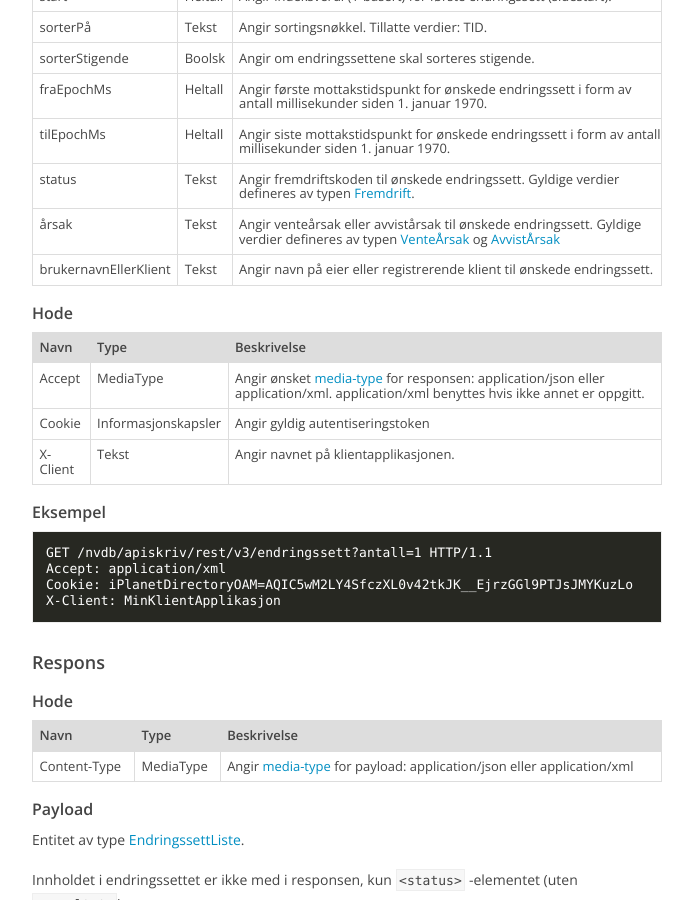
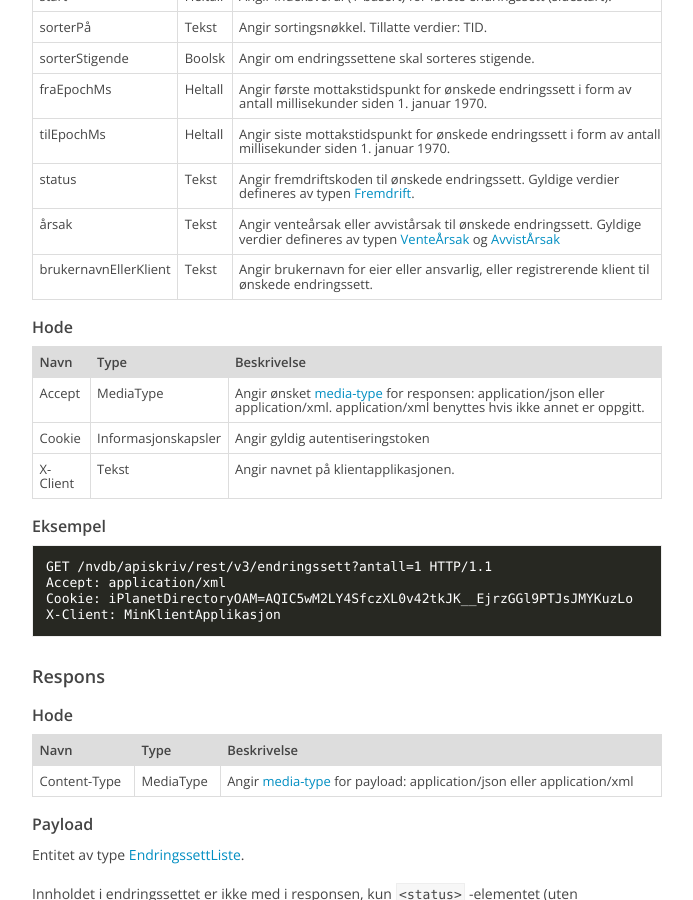
Before and after one commit to nvdb-vegdata/apiskrivdokumentasjon, a Jekyll site: the page built from endringssett/api-referanse.md, in a window 1280 px wide and 900 px high, scrolled down 14919 px. Shown: the whole window, without its empty margins (433-1126 px from the left). Built offline with Jekyll 4.4.1, drawn with Linux system fonts in a browser that asks for light colours; our own code applies the rules of GitHub Pages for plain Markdown files.

Commit message:
Updated description of search parameter brukernavnEllerKlient

```diff
--- a/endringssett/api-referanse.md
+++ b/endringssett/api-referanse.md
@@ -787,7 +787,7 @@ fraEpochMs|Heltall|Angir første mottakstidspunkt for ønskede endringssett i fo
 tilEpochMs|Heltall|Angir siste mottakstidspunkt for ønskede endringssett i form av antall millisekunder siden 1. januar 1970.
 status|Tekst|Angir fremdriftskoden til ønskede endringssett. Gyldige verdier defineres av typen [Fremdrift](https://www.vegvesen.no/nvdb/apiskriv/rest/v3/endringssett/fremdrift.xsd).
 årsak|Tekst|Angir venteårsak eller avvistårsak til ønskede endringssett. Gyldige verdier defineres av typen [VenteÅrsak](https://www.vegvesen.no/nvdb/apiskriv/rest/v3/endringssett/venteÅrsak.xsd) og [AvvistÅrsak](https://www.vegvesen.no/nvdb/apiskriv/rest/v3/endringssett/avvistÅrsak.xsd)
-brukernavnEllerKlient|Tekst|Angir navn på eier eller registrerende klient til ønskede endringssett.
+brukernavnEllerKlient|Tekst|Angir brukernavn for eier eller ansvarlig, eller registrerende klient til ønskede endringssett.
 
 ##### Hode
 
```
